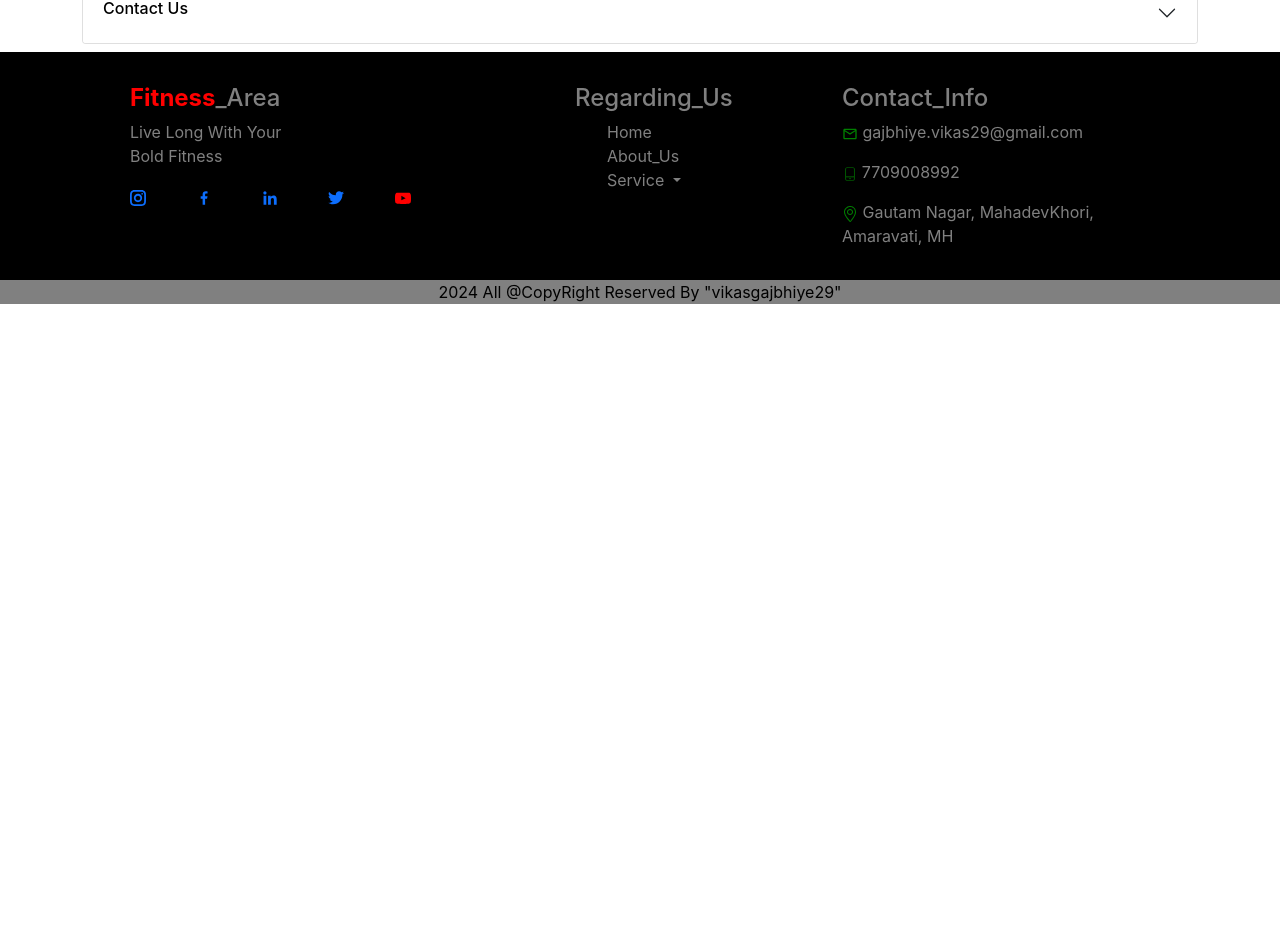
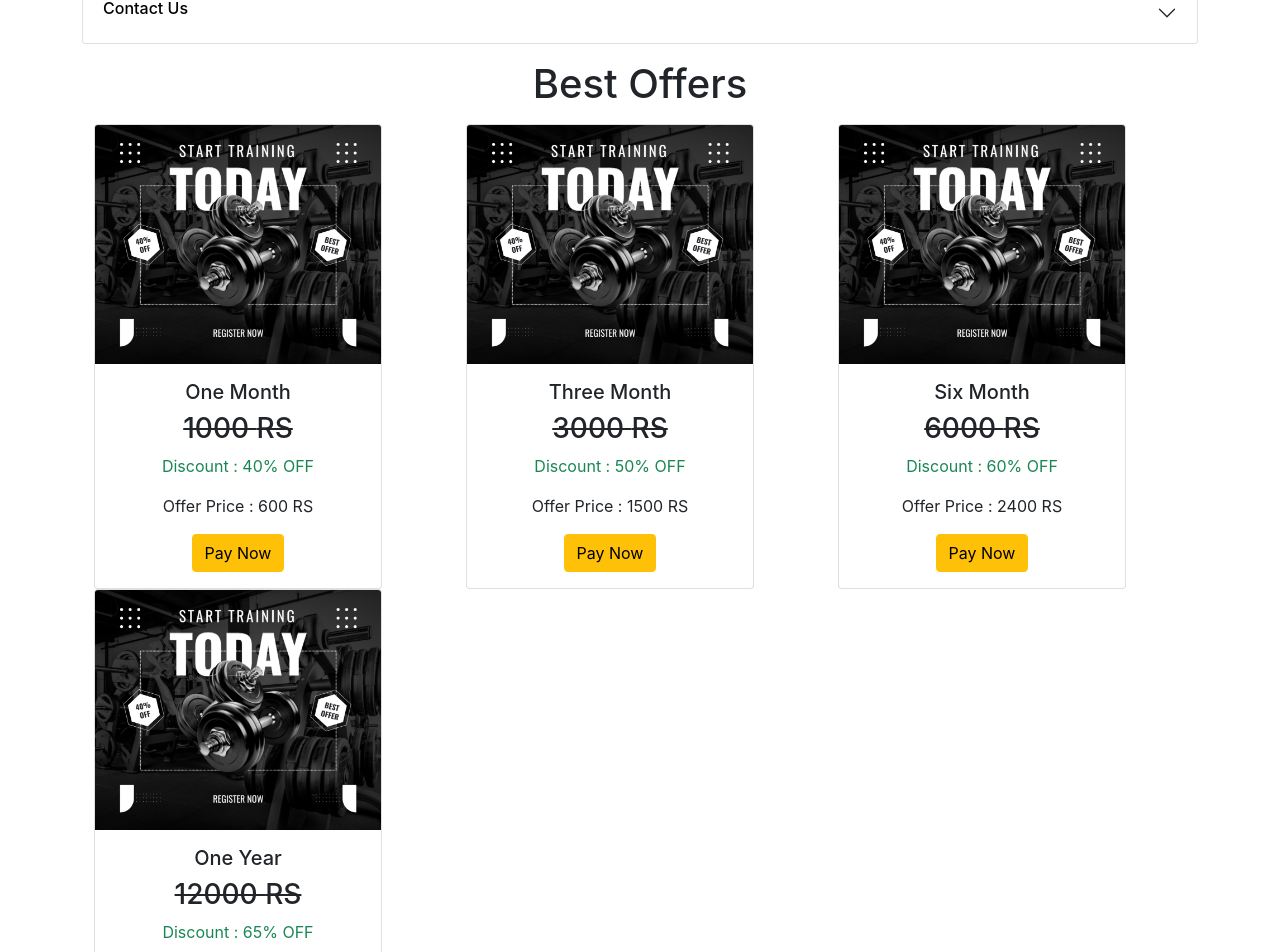
Before and after one commit to vikasgajbhiye29/fitness-area-react-project, a React (Create React App) app: page /fitness-area-react-project/about in a window 1280 px wide. Shown: the part 280-1232 px from the top of the page. Before the commit the page ends 800 px from the top, so only its background shows below. Built offline with nearby package versions, Linux system fonts and the light colour scheme.

Commit message:
create Offer.js page

```diff
--- a/src/App.js
+++ b/src/App.js
@@ -7,6 +7,7 @@ import Alert from './components/Alert';
 import{BrowserRouter, Routes, Route} from 'react-router-dom'
 import Home from './components/Home';
 import Footer from './components/Footer';
+import Offer from './components/Offer';
 
 
 function App() {
@@ -47,6 +48,7 @@ function App() {
             <Route path='/' element={<Home />} />
             <Route path='/about' element={<About title1="Information About Us" title2="Technology To Be Use" title3="Contact Us" mode={mode}/>}/>
           </Routes>
+          <Offer/>
           <Footer home="Home" about="About_Us"  contact_us="Contact_Us" service="Service" email="gajbhiye.vikas29@gmail.com" mobile="7709008992" address="Gautam Nagar, MahadevKhori, Amaravati, MH"/>
       </BrowserRouter>
    </>
--- a/src/components/Home.js
+++ b/src/components/Home.js
@@ -36,11 +36,10 @@ function Home() {
       <img style={{height:'80vh'}} className='d-block w-100' src={pic4} alt='network error'/>
         <Carousel.Caption>
           <h3>Join Us Now</h3>
-          <p>Register Here</p>
+          <p style={{cursor:"pointer"}} data-bs-toggle="modal" data-bs-target="#Registration">Register Here</p>
         </Carousel.Caption>
       </Carousel.Item>
     </Carousel>
-
     </div>
   )
 }
--- /dev/null
+++ b/src/components/Offer.js
@@ -0,0 +1,73 @@
+import React from 'react'
+import pic1 from './images/imgforoffer.jpeg'
+
+function Offer() {
+
+  return (
+        <div class="container my-3">
+		<div class="container text-center">
+			<h1>Best Offers</h1>
+			<div class="row align-items-center my-3">
+				<div class="col">
+					<div class="card" style={{width: "18rem"}}>
+						<img src={pic1} class="card-img-top" alt="network error"/>
+						<div class="card-body">
+							<h5 class="card-title">One Month</h5>
+							<h3 class="card-text"><del>1000 <span>RS</span></del></h3>
+                            <p class="card-text text-success">Discount : <span>40% OFF</span></p>
+                            <p class="card-text">Offer Price : 600 RS</p>
+							<input id="user_id" type="hidden" name="userid"value="<%=user1.getUid()%>"/>
+                            <input id="payment_600" type="hidden" name="amount" value="600"/>
+							<button type="button" onClick="paymentStart_600()" class="btn btn-warning">Pay Now</button>
+                        </div>
+					</div>
+				</div>
+				<div class="col">
+					<div class="card" style={{width: "18rem"}}>
+						<img src={pic1} class="card-img-top" alt="network error"/>
+						<div class="card-body">
+							<h5 class="card-title">Three Month</h5>
+							<h3 class="card-text"><del>3000 <span>RS</span></del></h3>
+                            <p class="card-text text-success"> Discount : <span>50% OFF</span></p>
+                            <p class="card-text">Offer Price : 1500 RS</p>
+							<input id="user_id" type="hidden" name="userid" value=""/>
+                            <input id="payment_1500" type="hidden" name="amount" value="1500"/>
+							<button type="button" onClick="paymentStart_1500()" class="btn btn-warning">Pay Now</button>
+                        </div>
+					</div>
+				</div>
+				<div class="col">
+					<div class="card" style={{width: "18rem"}}>
+						<img src={pic1} class="card-img-top" alt="network error"/>
+						<div class="card-body">
+							<h5 class="card-title">Six Month</h5>
+							<h3 class="card-text"><del>6000 <span>RS</span></del></h3>
+                            <p class="card-text text-success">Discount : <span>60% OFF</span></p>
+                            <p class="card-text">Offer Price : 2400 RS</p>
+							<input id="user_id" type="hidden" name="userid"value="<%=user1.getUid()%>"/>
+                            <input id="payment_2400" type="hidden" name="amount" value="2400"/>
+							<button type="button" onClick="paymentStart_2400()" class="btn btn-warning">Pay Now</button>
+						</div>
+					</div>
+				</div>
+				<div class="col">
+					<div class="card" style={{width: "18rem"}}>
+						<img src={pic1} class="card-img-top" alt="network error"/>
+						<div class="card-body">
+							<h5 class="card-title">One Year</h5>
+							<h3 class="card-text"><del>12000 <span>RS</span></del></h3>
+							<p class="card-text text-success">Discount : <span>65% OFF</span></p>
+                            <p class="card-text">Offer Price : 5000 RS</p>
+							<input id="user_id" type="hidden" name="userid" value="<%=user1.getUid()%>"/>
+                            <input id="payment_5000"type="hidden" name="amount" value="5000"/>
+							<button type="button" onClick="paymentStart_5000()" class="btn btn-warning">Pay Now</button>
+						</div>
+					</div>
+				</div>
+			</div>
+		</div>
+	</div>
+  )
+}
+
+export default Offer
```
Also changed, not shown: src/components/images/imgforoffer.jpeg (added).
